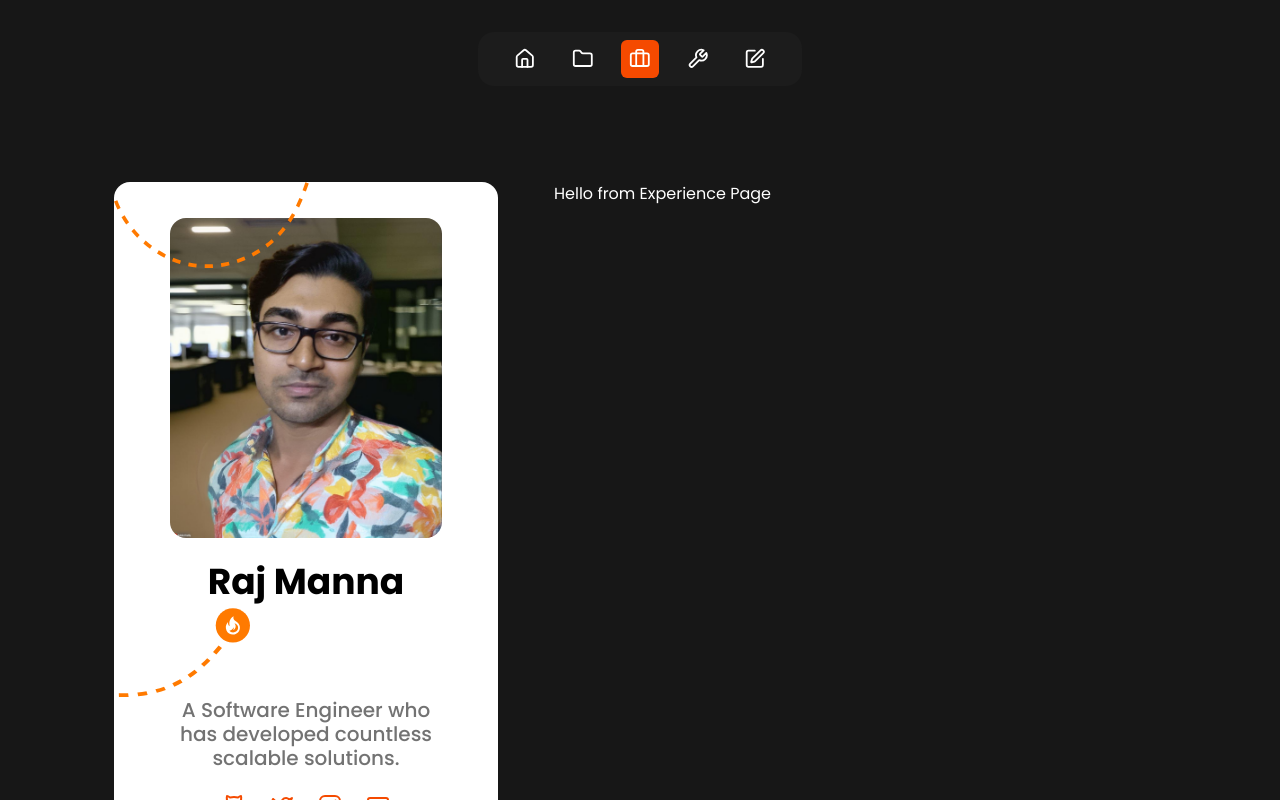
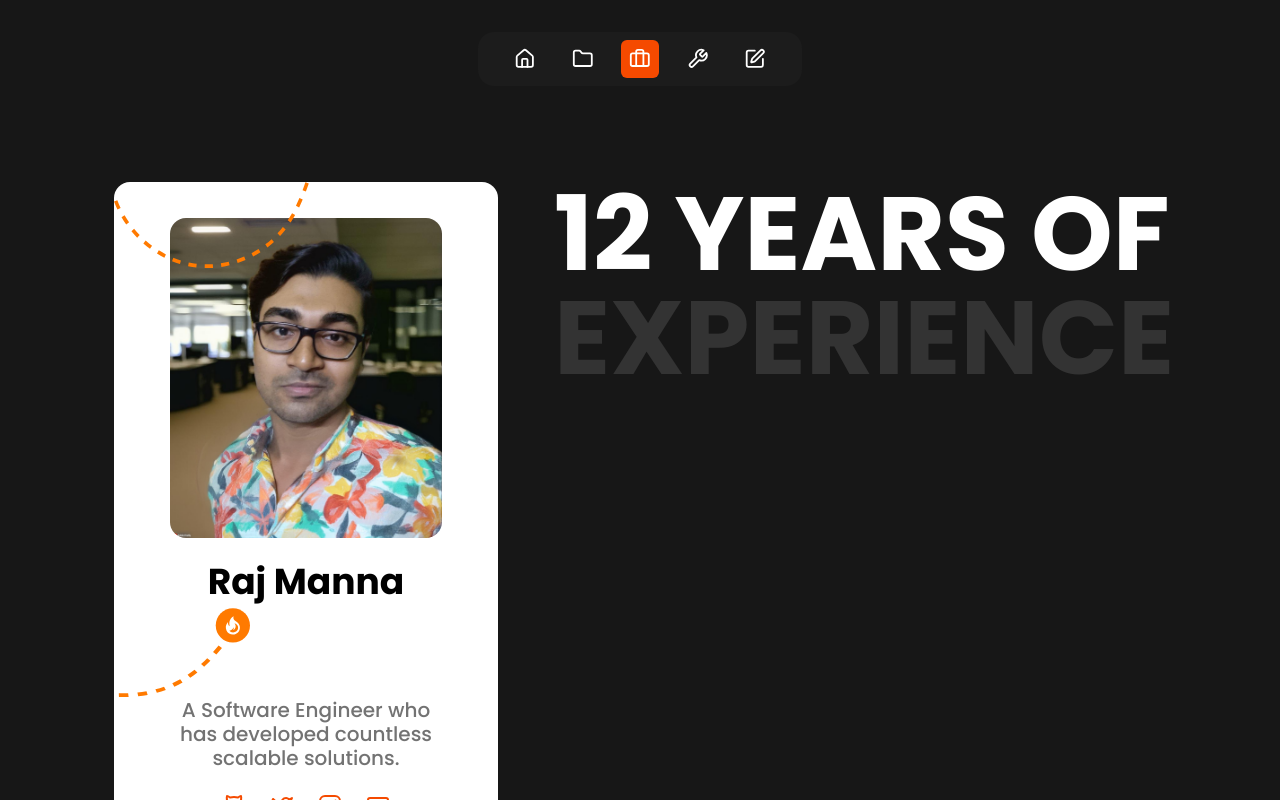
Before and after one commit to dev-rajm/manna-portfolio, a Next.js app: page /experience in a window 1280 px wide. Built offline with nearby package versions, Linux system fonts and the light colour scheme.

Commit message:
added experience section

```diff
--- a/app/(routes)/(home)/page.tsx
+++ b/app/(routes)/(home)/page.tsx
@@ -1,5 +1,6 @@
 import ProjectComponent from "@/components/projects";
 import IntroComponent from "@/components/intro";
+import ExperienceComponent from "@/components/experienceComponent";
 
 const HomePage = () => {
   return (
@@ -8,6 +9,9 @@ const HomePage = () => {
       <div className="mt-16 lg:mt-32 text-center lg:text-start">
         <ProjectComponent />
       </div>
+      <div className="mt-16 lg:mt-32 text-center lg:text-start">
+        <ExperienceComponent />
+      </div>
     </>
   );
 };
--- a/app/(routes)/experience/page.tsx
+++ b/app/(routes)/experience/page.tsx
@@ -1,5 +1,11 @@
+import ExperienceComponent from "@/components/experienceComponent";
+
 const ExperiencePage = () => {
-  return <div>Hello from Experience Page</div>;
+  return (
+    <>
+      <ExperienceComponent />
+    </>
+  );
 };
 
 export default ExperiencePage;
--- /dev/null
+++ b/components/experienceComponent.tsx
@@ -0,0 +1,7 @@
+import Heading from "./heading";
+
+const ExperienceComponent = () => {
+  return <Heading highlightedLabel="12 Years of" MutedLabel="experience" />;
+};
+
+export default ExperienceComponent;
--- a/components/heading.tsx
+++ b/components/heading.tsx
@@ -6,7 +6,7 @@ const Heading = ({
   MutedLabel: string;
 }) => {
   return (
-    <h1 className="text-[3.56rem] lg:text-[6.5rem] leading-[3.56rem] lg:leading-[6.5rem] font-bold uppercase text-center lg:text-start">
+    <h1 className="text-5xl lg:text-[6.5rem] lg:leading-[6.5rem] font-bold uppercase text-center lg:text-start">
       {highlightedLabel}{" "}
       <span className="text-muted-foreground/30">{MutedLabel}</span>
     </h1>
```
